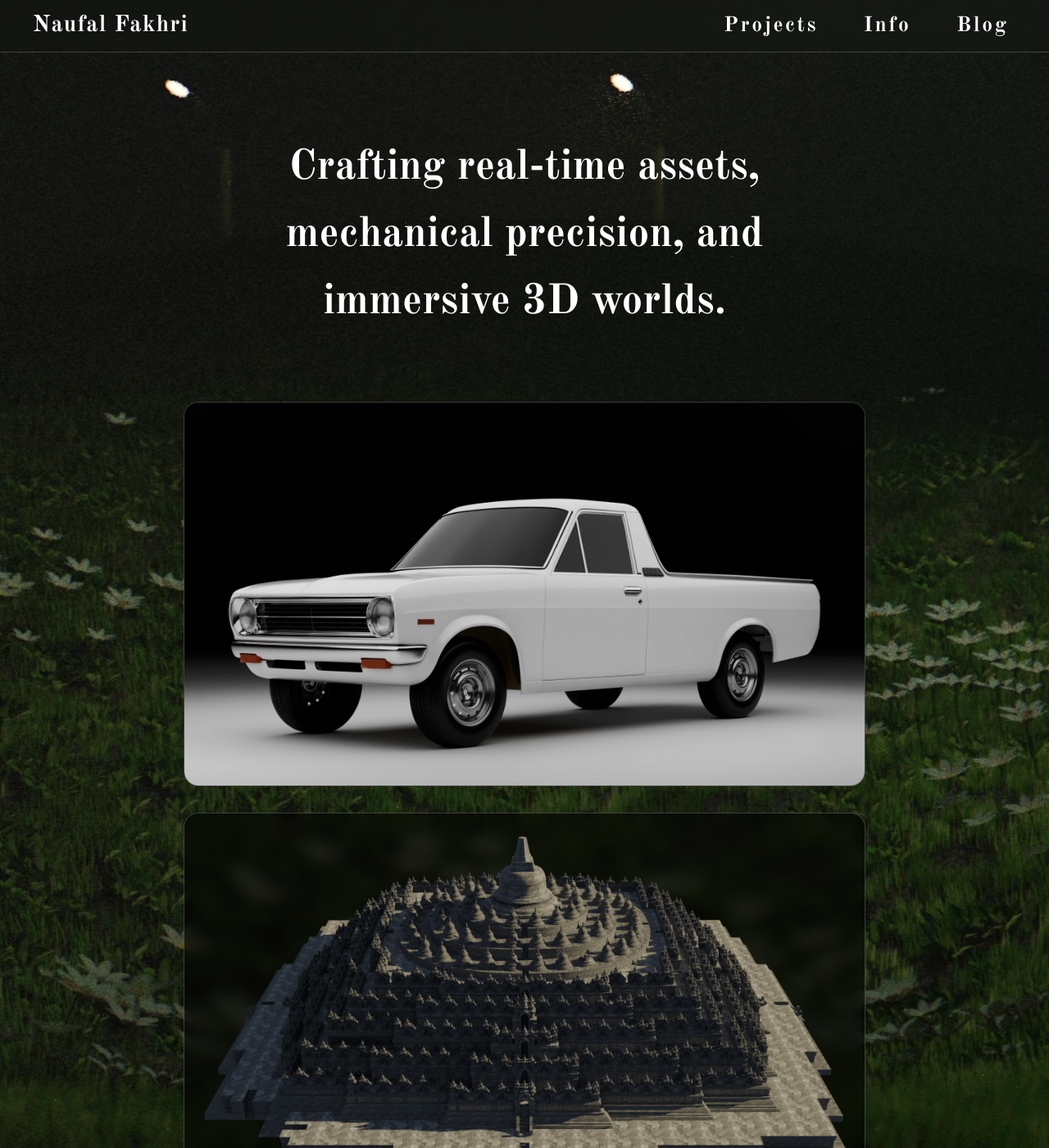
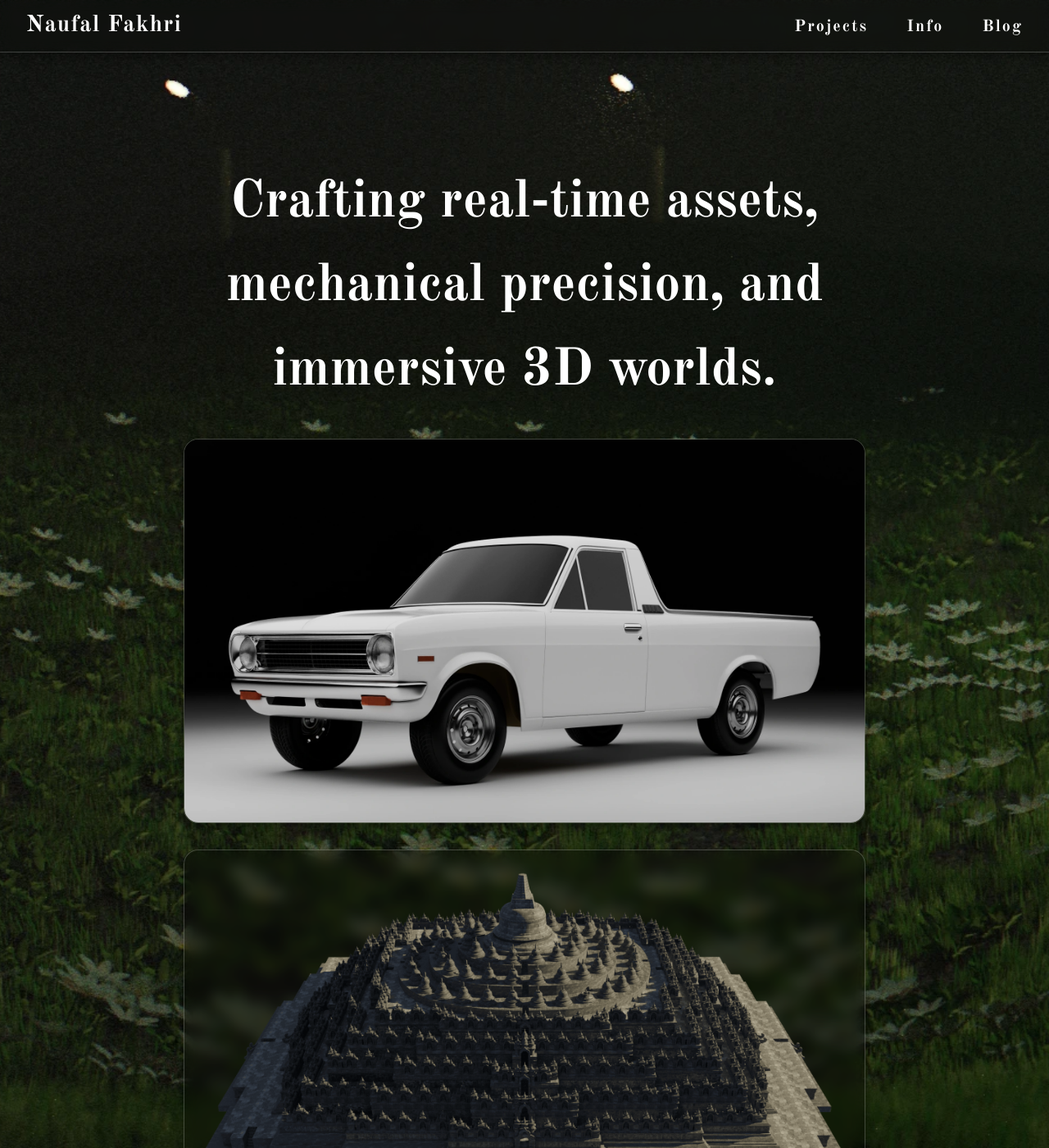
Before and after one commit to remtromol/remtromol.github.io, a Jekyll site: the page built from index.html, in a window 1280 px wide and 1400 px high. Shown: the whole window at 82% size. Built offline with Jekyll 4.4.1, drawn with Linux system fonts in a browser that asks for light colours.

Commit message:
12 august 2026

```diff
--- a/_layouts/about.html
+++ b/_layouts/about.html
@@ -1,7 +1,8 @@
 ---
 layout: default
 ---
-<main class="main-content narrow">
+<main class="main-content">
+  <div class="page-spacer"> </div>
   <div class="about-grid">
     <img src="https://i.imgur.com/EeW9E6r.jpeg" alt="Profile Photo" class="profile-photo" />
     <div class="bio-text">
--- a/_layouts/blog.html
+++ b/_layouts/blog.html
@@ -2,6 +2,8 @@
 layout: default
 ---
 <main class="main-content">
+
+  <div class="page-spacer"> </div>
   <h1 class="page-title">Blog</h1>
 
   <p class="page-desc">
--- a/_layouts/post.html
+++ b/_layouts/post.html
@@ -2,6 +2,7 @@
 layout: default
 ---
 <main class="main-content">
+  <div class="page-spacer"> </div>
   <div class="blog-post-topbar">
     <a href="{{ '/blog' | relative_url }}" class="btn btn-secondary">Back to Blog</a>
   </div>
--- a/_layouts/projects.html
+++ b/_layouts/projects.html
@@ -2,6 +2,7 @@
 layout: default
 ---
 <main class="main-content">
+  <div class="page-spacer"> </div>
   <h1 class="page-title">Projects Gallery</h1>
   <p class="page-desc">Click any render to enlarge. Swipe through high-res renders, wireframe overlays, and texture passes.</p>
 
--- a/css/style.css
+++ b/css/style.css
@@ -62,21 +62,22 @@
 
 /*navbar(mobile-first)*/
 .navbar {
+  position: fixed;
   width: 100%;
   backdrop-filter: blur(8px);
   display: flex;
   flex-direction: column;
   justify-content: center;
   z-index: 100;
-  padding: 0.5rem;
-  margin-bottom: 1rem;
   border-bottom: 1px solid var(--border-color);
+  box-shadow: 0 5px 10px #00000050;
+  background-color: var(--bg-card)
 }
 
 .navbar-title {
   align-content: center;
   text-align: center;
-  padding: 1.75rem;
+  padding-top: 0.75rem;
 }
 
 .brand-title {
@@ -104,14 +105,9 @@
   transition: color 0.4s ease;
 }
 
-.nav-links a:hover {
-  color: var(--accent);
-}
-
+.nav-links a:hover,
 .nav-links a.active {
   color: var(--accent);
-  font-weight: 900;
-  font-size: 135%;
 }
 
 .social-links {
@@ -139,16 +135,22 @@
   display: flex;
   flex-direction: column;
   justify-content: center;
+  margin: auto;
   padding: 0.25rem;
-  margin: auto;
+}
+
+.page-spacer {
+  margin: 5rem;
 }
 
 .blog-post {
   backdrop-filter: blur(8px);
+  box-shadow: 0 5px 10px #00000050;
   border: 1px solid var(--border-color);
   border-radius: 24px;
   padding: 0rem 2.5rem;
   margin: 0rem auto 4rem auto;
+  background-color: var(--bg-card)
 }
 
 .blog-post-topbar {
@@ -163,15 +165,6 @@
   font-size: clamp(2.5rem, 3vw, 4rem);
   letter-spacing: 0.02em;
   margin-top: 2rem;
-}
-
-.blog-back-button::before {
-  content: '';
-  display: inline-block;
-  width: 1rem;
-  height: 1rem;
-  background-repeat: no-repeat;
-  background-size: contain;
 }
 
 .blog-post-meta {
@@ -229,6 +222,8 @@
   border: 1px solid var(--border-color);
   border-radius: 16px;
   backdrop-filter: blur(8px);
+  box-shadow: 0 5px 10px #00000050;
+  background-color: var(--bg-card)
 }
 
 a.post-item {
@@ -258,6 +253,7 @@
   border-radius: 18px;
   text-decoration: none;
   transition: all 0.2s ease;
+  box-shadow: 0 5px 10px #00000050;
 }
 
 .btn-primary {
@@ -320,6 +316,8 @@
   font-family: var(--font-body);
   font-weight: 600;
   backdrop-filter: blur(8px);
+  box-shadow: 0 5px 10px #00000050;
+  background-color: var(--bg-card)
 }
 
 .cta-group {
@@ -335,6 +333,7 @@
   letter-spacing: 0.04em;
   margin: 3rem 0 1.5rem;
   padding-bottom: 0;
+  text-align: center;
 }
 
 .portfolio-grid {
@@ -347,7 +346,8 @@
   position: relative;
   border: 1px solid var(--border-color);
   border-radius: 18px;
-  background-color: rgba(0, 0, 0, 0.5);
+  background-color: var(--bg-card);
+  box-shadow: 0 5px 10px #00000050;
   backdrop-filter: blur(8px);
   overflow: hidden;
   will-change: transform;
@@ -469,18 +469,6 @@
   padding-top: 0;
 }
 
-.read-more {
-  font-family: var(--font-heading);
-  font-weight: 600;
-  font-size: 0.9rem;
-  color: var(--accent);
-  text-decoration: none;
-}
-
-.read-more:hover {
-  text-decoration: underline;
-}
-
 .card-footer-action {
   margin-top: 1.5rem;
   padding-top: 1rem;
@@ -490,9 +478,9 @@
 /*ABOUT PAGE*/
 .page-title {
   font-family: var(--font-heading);
-  font-size: 3.2rem;
+  font-size: 4rem;
   font-weight: 700;
-  margin: 5rem 2rem;
+  margin: 2rem;
   text-align: center;
 }
 
@@ -502,11 +490,12 @@
   align-items: center;
   gap: 1.5rem;
   backdrop-filter: blur(2px);
+  background-color: var(--bg-card);
   border: 1px solid var(--border-color);
   border-radius: 24px;
   padding: 2rem;
   margin-bottom: 4rem;
-  background-color: transparent;
+  box-shadow: 0 5px 10px #00000050;
 }
 
 .profile-photo {
@@ -542,9 +531,13 @@
 
 .skill-card {
   backdrop-filter: blur(8px);
+  background-color: var(--bg-card);
+  justify-content: center;
+  text-align: center;
   border: 1px solid var(--border-color);
   padding: 1.5rem;
   border-radius: 24px;
+  box-shadow: 0 5px 10px #00000050;
 }
 
 .skill-card h3 {
@@ -575,6 +568,8 @@
   padding: 0.5rem 0.5rem 5px 0.5rem;
   margin-bottom: 1.5rem;
   backdrop-filter: blur(8px);
+  background-color: var(--bg-card);
+  box-shadow: 0 5px 10px #00000050;
 }
 
 .project-block.wide {
@@ -872,8 +867,9 @@
     padding: 0 2rem;
   }
 
-  .nav-links {
+  .nav-links, .nav-links a {
     margin-right: 1rem;
+    font-size: 1.25rem;
   }
 
   .profile-photo {
--- a/index.html
+++ b/index.html
@@ -2,9 +2,9 @@
 layout: default
 ---
 <main class="main-content">
-    <h1 class="page-title">Crafting real-time assets, mechanical precision, and <span>immersive 3D worlds.</span></h1>
-
-    <section id="selected" class="portfolio-section">
+  <div class="page-spacer"> </div>
+  <h1 class="page-title">Crafting real-time assets, mechanical precision, and <span>immersive 3D worlds.</span></h1>
+      <section id="selected" class="portfolio-section">
       <div class="portfolio-grid">
         {% assign featured = site.portfolio | sort: 'order' | slice: 0, 2 %}
         {% for item in featured %}
```
Also changed, not shown: 8 other files.
